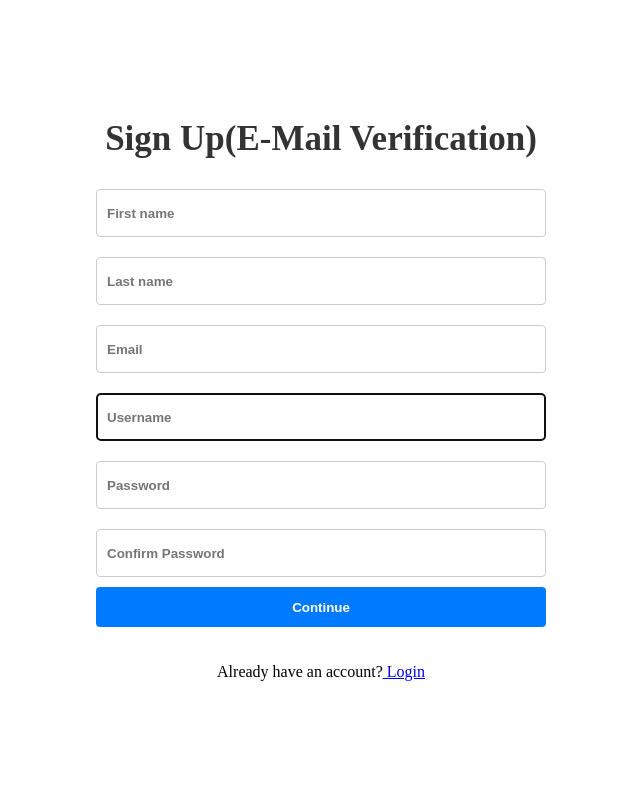
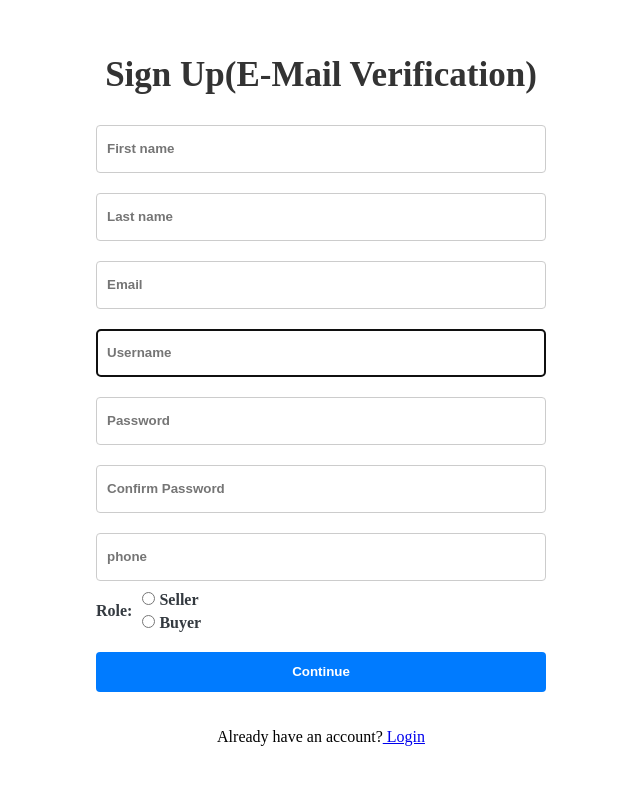
Before and after one commit to PetAtHomeK9/AppClick-project, a Django app: page /auth/signup/ in a window 1280 px wide. Shown: the whole page, without its empty margins (319-959 px from the left). Run offline with Django 5.2, Linux system fonts and the light colour scheme.

Commit message:
added buyer/seller feature

```diff
--- a/authentication/forms.py
+++ b/authentication/forms.py
@@ -21,9 +21,21 @@ class SignupForm(UserCreationForm):
     password2=forms.CharField(min_length=8,required=True,
               widget=forms.PasswordInput({'placeholder':'Confirm Password'})
               )
+    phone= forms.IntegerField(required=True, widget=forms.TextInput({'placeholder':'phone'}))
+    ROLE_OPTIONS= (
+        ('seller','Seller'),
+        ('buyer','Buyer')
+    )
+
+    role = forms.ChoiceField(choices=ROLE_OPTIONS, widget=forms.RadioSelect)
+
+
+
+
+
     class Meta:
         model= User
-        fields= ('first_name','last_name','email','username','password1','password2')
+        fields= ('first_name','last_name','email','username','password1','password2','phone','role')
 
 class LoginForm(forms.Form):
     username = forms.CharField(max_length=20, label=None, required=True, widget=forms.TextInput({"placeholder" : "Enter your username"}))
--- a/authentication/models.py
+++ b/authentication/models.py
@@ -4,5 +4,11 @@ from django.contrib.auth.models import AbstractUser
 # Create your models here.
 
 class User(AbstractUser):
-    profile_img = models.FileField(upload_to="profiles", default=None)
+    profile_img = models.FileField(upload_to="profile", default=None)
     account_balance = models.DecimalField(default=100000,max_digits=1000000000, decimal_places=2)
+
+    USER_OPTIONS= (
+        ('seller','Seller'),
+        ('buyer','Buyer')
+    )
+    roles = models.CharField(max_length=10, choices=USER_OPTIONS, default='buyer')
--- a/authentication/static/css/signup.css
+++ b/authentication/static/css/signup.css
@@ -70,3 +70,22 @@
     background-color: #007bffce;
 
 }
+
+.choice{
+    margin-bottom: 15px;
+    display: flex;
+    align-items: center;
+
+}
+.choice select{
+    width: 100%;
+    padding: 10px;
+    border-radius: 5px;
+    border: 1px solid #ced4da;
+    background-color: #f8f9fa;
+}
+.choice label{
+    font-weight: bold;
+    margin-right: 10px;
+    color: #343a40;
+}
--- a/authentication/templates/signup.html
+++ b/authentication/templates/signup.html
@@ -47,6 +47,14 @@
 {{form.password2.label_tag}}
 {{form.password2}}
 </div>
+<div class='show-label'>
+{{form.phone.label_tag}}
+{{form.phone}}
+</div>
+<div class='choice'>
+{{form.role.label_tag}}
+{{form.role}}
+</div>
 <button type='submit'>Continue</button>
 </form><br><br>
 <p>Already have an account?<a href='{% url "log_in" %}'> Login</a></p>
--- a/authentication/urls.py
+++ b/authentication/urls.py
@@ -1,5 +1,5 @@
 from django.urls import path
-from .views import log_in,sign_up,log_out,profile,ChangePasswordView
+from .views import log_in,sign_up,log_out,profile,ChangePasswordView,seller_dashboard,buyer_dashboard
 from django.contrib.auth.views import PasswordChangeDoneView
 
 
@@ -10,7 +10,8 @@ urlpatterns = [
     path('signup/', sign_up, name='sign_up'),
     path('log_out/', log_out, name='log_out'),
     path('change-password/', ChangePasswordView.as_view(), name='change-password'),
-    path('change-password/done/', PasswordChangeDoneView.as_view(template_name='password_changed.html'), name='password-changed')
+    path('change-password/done/', PasswordChangeDoneView.as_view(template_name='password_changed.html'), name='password-changed'),
 
-
+    path('seller_dashboard/', seller_dashboard, name='seller_dasboard'),
+    path('buyer_dashboard/', buyer_dashboard, name='buyer_dashboard')
 ]
--- a/authentication/views.py
+++ b/authentication/views.py
@@ -18,8 +18,12 @@ def log_in(request):
             user = authenticate(request, username=username,password=password)
             if user != None:
                 login(request, user)
-                return redirect('index')
-            else:
+                if user.roles=='seller':
+                    return redirect('seller_dashboard')
+                else:
+                    return redirect('buyer_dashboard')
+            return redirect('index')
+        else:
                 form.add_error(None, 'Invalid Username or Password')
 
 
@@ -53,7 +57,8 @@ def sign_up(request):
     return render(request, 'signup.html', context)
 @login_required
 def log_out(request):
-    pass
+    logout(request)
+    return redirect('index')
 @login_required
 def profile(request):
     user= request.user
@@ -66,3 +71,13 @@ class ChangePasswordView(PasswordChangeView):
     form_class= ChangePasswordForm
     template_name='change_password.html'
     success_url='done/'
+
+@login_required
+def seller_dashboard(request):
+
+    return render(request, 'seller.html')
+
+@login_required
+def buyer_dashboard(request):
+
+    return render(request, 'buyer.html')
```
Also changed, not shown: authentication/templates/buyer.html (added, +17 -0 lines), authentication/templates/seller.html (added, +18 -0 lines), authentication/migrations/0003_user_roles_alter_user_profile_img.py (added), authentication/static/css/buyer.css (added), authentication/static/css/seller.css (added).
